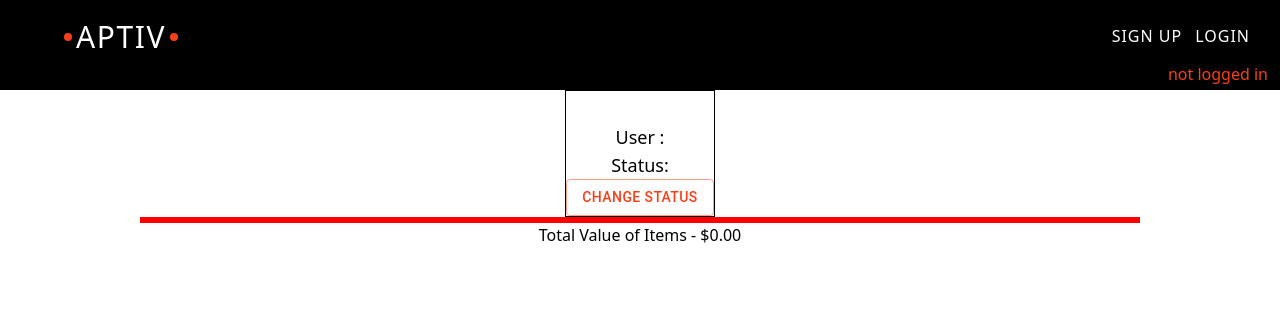
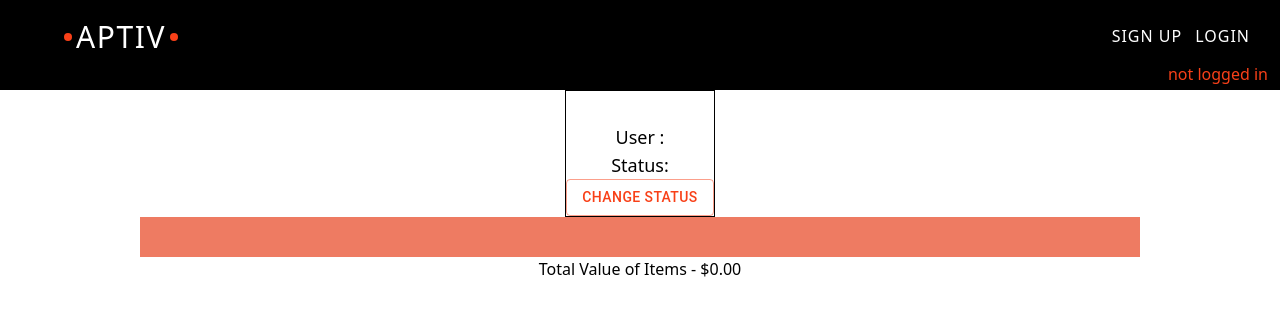
Before and after one commit to abiodunfreeman/aems-server, a Next.js app in the folder client/: page /user/1 in a window 1280 px wide. Shown: the top 316 px of the page. Built offline with nearby package versions, Linux system fonts and the light colour scheme; no server answers.

Commit message:
updated /user/all to use useContext instead of server request, put some  content in <InstanceCard/>

```diff
--- a/client/pages/components/InstanceCard.js
+++ b/client/pages/components/InstanceCard.js
@@ -16,11 +16,30 @@ import ExpandMoreIcon from '@mui/icons-material/ExpandMore';
 import { useEffect, useState } from 'react';
 export default function InstanceCard(props) {
   const { instance } = props;
+  const { item } = instance;
+  const { brand, model, category, quantity } = item;
+  var formatter = new Intl.NumberFormat('en-US', {
+    style: 'currency',
+    currency: 'USD',
+  });
+  const ppu = formatter.format(item.price);
+  const total = formatter.format(item.price * item.quantity);
   //   console.log(props);
   return (
     <div>
       <Card>
-        <CardContent></CardContent>
+        <CardContent>
+          <h1 className="text-center font-bold">{model}</h1>
+          <h2>Brand: {brand}</h2>
+          <h3>Category: {category.name}</h3>
+          <ul>
+            <li>Stock: {quantity}</li>
+            <li>
+              PPU: <span className="invisible">...</span>
+              {ppu}
+            </li>
+          </ul>
+        </CardContent>
         <CardActions>
           <div>
             <Accordion sx={{ width: '250px' }}>
@@ -53,6 +72,8 @@ export default function InstanceCard(props) {
                     name="new-note"
                     id="new-note"
                     placeholder="Add a note"
+                    multiline
+                    rows={3}
                     className=""
                   />
                   <Button variant="contained">Add note</Button>
--- a/client/pages/user/all.js
+++ b/client/pages/user/all.js
@@ -3,21 +3,12 @@ import axios from 'axios';
 import { useEffect, useState } from 'react';
 import Link from 'next/link';
 import Nav from '../components/Nav';
+import { useUserContext } from '../../context/user';
+
 export default function AllUsers() {
-  const [user, setUser] = useState({});
+  const [user, setUser] = useUserContext();
   const [errMsg, setErrMsg] = useState('');
-  const getUser = async () => {
-    const res = await axios.get('http://localhost:5000');
-    if (!res.data.user) {
-      setErrMsg('please log in');
-      return;
-    }
-    setUser(res.data.user);
-  };
 
-  useEffect(() => {
-    getUser();
-  }, []);
   useEffect(() => {
     console.log(user);
   }, [user]);
--- a/client/styles/globals.css
+++ b/client/styles/globals.css
@@ -42,22 +42,25 @@
 
 /* line 35, ../GitHub/aems/client/styles/scss/globals.scss */
 .userJSX {
-  border: 3px solid red;
+  background-color: #e32a009d;
   align-self: center;
   max-width: 1000px;
   width: 100%;
   display: flex;
   flex-wrap: wrap;
+  justify-content: space-around;
+  gap: 40px;
+  padding: 20px;
 }
 
-/* line 43, ../GitHub/aems/client/styles/scss/globals.scss */
+/* line 47, ../GitHub/aems/client/styles/scss/globals.scss */
 #items-all-container {
   background-color: #fff;
   width: 100vw;
   border: 8px solid red;
 }
 
-/* line 48, ../GitHub/aems/client/styles/scss/globals.scss */
+/* line 52, ../GitHub/aems/client/styles/scss/globals.scss */
 #items-all-container #items-jsx-container {
   max-width: 85vw;
   border: 8px solid red;
@@ -72,22 +75,22 @@
   background-color: whitesmoke;
 }
 
-/* line 61, ../GitHub/aems/client/styles/scss/globals.scss */
+/* line 65, ../GitHub/aems/client/styles/scss/globals.scss */
 #items-all-container #items-jsx-container .item-card-container {
   margin: 0px;
 }
 
-/* line 69, ../GitHub/aems/client/styles/scss/globals.scss */
+/* line 73, ../GitHub/aems/client/styles/scss/globals.scss */
 #category-index {
   min-height: 100vh;
 }
 
-/* line 74, ../GitHub/aems/client/styles/scss/globals.scss */
+/* line 78, ../GitHub/aems/client/styles/scss/globals.scss */
 #nav-padding {
   height: calc(15vh + 1rem);
 }
 
-/* line 77, ../GitHub/aems/client/styles/scss/globals.scss */
+/* line 81, ../GitHub/aems/client/styles/scss/globals.scss */
 #navbar {
   width: 100vw;
   background-color: black;
@@ -100,7 +103,7 @@
   top: 0;
 }
 
-/* line 90, ../GitHub/aems/client/styles/scss/globals.scss */
+/* line 94, ../GitHub/aems/client/styles/scss/globals.scss */
 #navbar #nav-drop-down {
   position: absolute;
   top: 90px;
@@ -113,7 +116,7 @@
   gap: 4vh;
 }
 
-/* line 103, ../GitHub/aems/client/styles/scss/globals.scss */
+/* line 107, ../GitHub/aems/client/styles/scss/globals.scss */
 #navbar .nav-link {
   color: white;
   text-transform: uppercase;
@@ -123,17 +126,17 @@
   letter-spacing: 1px;
 }
 
-/* line 111, ../GitHub/aems/client/styles/scss/globals.scss */
+/* line 115, ../GitHub/aems/client/styles/scss/globals.scss */
 #navbar .accBorder {
   border-bottom: 1px solid #6c757d;
 }
 
-/* line 114, ../GitHub/aems/client/styles/scss/globals.scss */
+/* line 118, ../GitHub/aems/client/styles/scss/globals.scss */
 #navbar .nav-link:hover {
   border-bottom: 2px solid #f84018;
 }
 
-/* line 117, ../GitHub/aems/client/styles/scss/globals.scss */
+/* line 121, ../GitHub/aems/client/styles/scss/globals.scss */
 #navbar #nav-container {
   display: flex;
   justify-content: space-between;
@@ -141,7 +144,7 @@
   width: 80vw;
 }
 
-/* line 126, ../GitHub/aems/client/styles/scss/globals.scss */
+/* line 130, ../GitHub/aems/client/styles/scss/globals.scss */
 #navbar #nav-container #nav-logo {
   letter-spacing: 0.1rem;
   color: white;
@@ -150,13 +153,13 @@
   gap: 0.25rem;
 }
 
-/* line 135, ../GitHub/aems/client/styles/scss/globals.scss */
+/* line 139, ../GitHub/aems/client/styles/scss/globals.scss */
 #navbar #nav-container #nav-logo:hover {
   letter-spacing: 0.3rem;
   gap: 0.5rem;
 }
 
-/* line 139, ../GitHub/aems/client/styles/scss/globals.scss */
+/* line 143, ../GitHub/aems/client/styles/scss/globals.scss */
 #navbar #nav-container #nav-logged-in-desktop {
   display: flex;
   flex-wrap: wrap;
@@ -164,7 +167,7 @@
   gap: 15px;
 }
 
-/* line 146, ../GitHub/aems/client/styles/scss/globals.scss */
+/* line 150, ../GitHub/aems/client/styles/scss/globals.scss */
 #navbar #nav-container #nav-logged-out {
   display: flex;
   flex-wrap: wrap;
@@ -172,12 +175,12 @@
   gap: 13px;
 }
 
-/* line 156, ../GitHub/aems/client/styles/scss/globals.scss */
+/* line 160, ../GitHub/aems/client/styles/scss/globals.scss */
 .ml-5vw {
   margin-left: 4vw;
 }
 
-/* line 159, ../GitHub/aems/client/styles/scss/globals.scss */
+/* line 163, ../GitHub/aems/client/styles/scss/globals.scss */
 .page-container {
   background-color: #6c757d;
   min-height: 100vh;
@@ -189,20 +192,20 @@
 }
 
 @media (max-width: 500px) {
-  /* line 171, ../GitHub/aems/client/styles/scss/globals.scss */
+  /* line 175, ../GitHub/aems/client/styles/scss/globals.scss */
   #new-item-container form {
     min-width: 80vw;
   }
 }
 
-/* line 176, ../GitHub/aems/client/styles/scss/globals.scss */
+/* line 180, ../GitHub/aems/client/styles/scss/globals.scss */
 #ham-container {
   display: none;
   cursor: pointer;
   margin-right: 5vw;
 }
 
-/* line 182, ../GitHub/aems/client/styles/scss/globals.scss */
+/* line 186, ../GitHub/aems/client/styles/scss/globals.scss */
 .bar1,
 .bar2,
 .bar3 {
@@ -214,48 +217,48 @@
 }
 
 /* Rotate first bar */
-/* line 193, ../GitHub/aems/client/styles/scss/globals.scss */
+/* line 197, ../GitHub/aems/client/styles/scss/globals.scss */
 .change .bar1 {
   -webkit-transform: rotate(-45deg) translate(-9px, 6px);
   transform: rotate(-45deg) translate(-9px, 6px);
 }
 
 /* Fade out the second bar */
-/* line 199, ../GitHub/aems/client/styles/scss/globals.scss */
+/* line 203, ../GitHub/aems/client/styles/scss/globals.scss */
 .change .bar2 {
   opacity: 0;
 }
 
 /* Rotate last bar */
-/* line 204, ../GitHub/aems/client/styles/scss/globals.scss */
+/* line 208, ../GitHub/aems/client/styles/scss/globals.scss */
 .change .bar3 {
   -webkit-transform: rotate(45deg) translate(-8px, -8px);
   transform: rotate(45deg) translate(-8px, -8px);
 }
 
 @media (max-width: 1400px) {
-  /* line 210, ../GitHub/aems/client/styles/scss/globals.scss */
+  /* line 214, ../GitHub/aems/client/styles/scss/globals.scss */
   #nav-padding {
     height: 90px;
   }
-  /* line 213, ../GitHub/aems/client/styles/scss/globals.scss */
+  /* line 217, ../GitHub/aems/client/styles/scss/globals.scss */
   #navbar {
     height: 90px;
   }
-  /* line 216, ../GitHub/aems/client/styles/scss/globals.scss */
+  /* line 220, ../GitHub/aems/client/styles/scss/globals.scss */
   #navbar #nav-container {
     width: 100vw;
     padding-bottom: 1rem;
   }
-  /* line 219, ../GitHub/aems/client/styles/scss/globals.scss */
+  /* line 223, ../GitHub/aems/client/styles/scss/globals.scss */
   #navbar #nav-container #nav-logged-out {
     margin-right: 30px;
   }
-  /* line 222, ../GitHub/aems/client/styles/scss/globals.scss */
+  /* line 226, ../GitHub/aems/client/styles/scss/globals.scss */
   #navbar #nav-container #nav-logged-in-desktop {
     display: none;
   }
-  /* line 225, ../GitHub/aems/client/styles/scss/globals.scss */
+  /* line 229, ../GitHub/aems/client/styles/scss/globals.scss */
   #navbar #nav-container #ham-container {
     display: inline-block;
   }
--- a/client/styles/scss/globals.scss
+++ b/client/styles/scss/globals.scss
@@ -33,12 +33,16 @@
   width: 100vw;
 }
 .userJSX {
-  border: 3px solid red;
+  // border: 3px solid red;
+  background-color: #e32a009d;
   align-self: center;
   max-width: 1000px;
   width: 100%;
   display: flex;
   flex-wrap: wrap;
+  justify-content: space-around;
+  gap: 40px;
+  padding: 20px;
 }
 #items-all-container {
   background-color: #fff;
```
Also changed, not shown: 2 other files (tests, documents, lock files or other folders).
